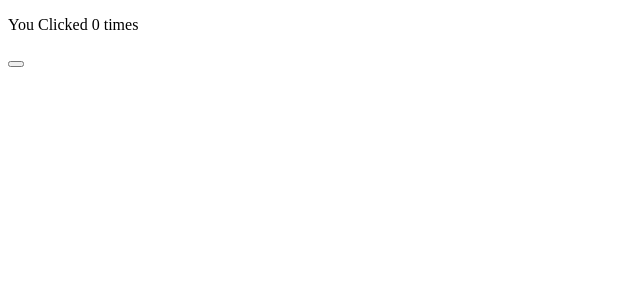
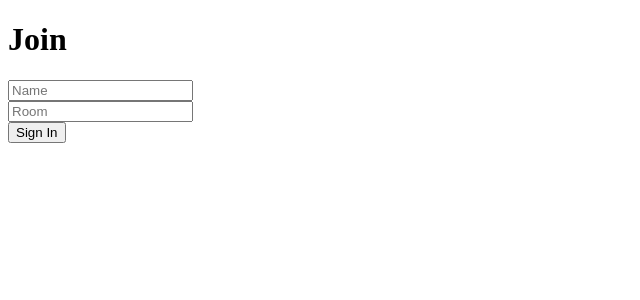
Before and after one commit to Sivajstme/ReactChatApplicationClient, a React (Create React App) app: page / in a window 1280 px wide. Shown: the top 300 px of the page, without its empty margins (0-640 px from the left). Built offline with nearby package versions, Linux system fonts and the light colour scheme.

Commit message:
Added rooms and users

```diff
--- a/src/App.js
+++ b/src/App.js
@@ -12,9 +12,10 @@ import Func from "./Components/Test/TestHooks";
 const App = () => {
     return(
     <Router>
-        <Route path='/' exact component={Func} />
+        <Route path='/' exact component={Join} />
         <Route path='/chat' component={Chat} />
     </Router>
+
     )
 };
 
--- a/src/Components/Chat/Chat.js
+++ b/src/Components/Chat/Chat.js
@@ -7,14 +7,17 @@ let socket;
 const Chat = ({ location }) => {
 
     const [name, setName] = useState('');
-    const [room, setRoom] = useState("");
+    const [room, setRoom] = useState('')
     const ENDPOINT = 'localhost:5000';
         useEffect(() => {
             const {name, room} = queryString.parse(location.search);
 
             socket = io(ENDPOINT);
-            console.log(socket);
-        })
+            setName(name);
+            setRoom(room);
+
+            socket.emit('join',{name, room});
+        },[ENDPOINT, location.search])
 
     return(
 
--- a/src/Components/Test/Test.js
+++ b/src/Components/Test/Test.js
@@ -1,4 +1,5 @@
 import React,{Component} from "react";
+import Func from './TestHooks';
 
 class Test extends Component {
 
@@ -16,7 +17,15 @@ class Test extends Component {
     ]
     }
     showEvent = () =>{
-        console.log('object')
+        console.log('object');
+        this.setState({
+            persons:[
+                {name:'marrrr',
+                age:123
+                },
+                {name:'dan',age:2123}
+
+                ]})
     }
 
     render(){
@@ -26,7 +35,9 @@ class Test extends Component {
             <div>
 
             <button onClick={this.showEvent}>ClickMe</button>
-
+                <div>{this.state.persons[0].name}</div>
+                <p click={this.showEvent}>Hello</p>
+                <Func />
             </div>
 
         )
--- a/src/Components/Test/TestHooks.js
+++ b/src/Components/Test/TestHooks.js
@@ -3,13 +3,33 @@ import React,{ useState } from "react";
 
 
 const Func = () =>{
-    const [count, setCount] = useState(0);
-    console.log(count, setCount);
+
+    const [personState , setPersonState] = useState({
+        person: [{
+                name : 'Matt',
+                age : 21
+            },
+            {
+                name : 'Harry',
+                age : 23
+            }
+        ],
+        otherSate : 'Some Other Value'
+    });
+
+    const TestFunc = (e) =>{
+        console.log(e);
+        setPersonState({
+            person : [{name : 'Just',age : 12}
+                    ,{name : 'Patty', age: 23}]
+                    })
+    };
 
     return(
         <div>
-            <p>You Clicked {count} times</p>
-            <button onClick={()=> setCount(count + 1)}></button>
+            <p>The Starting Name is  {personState.person[0].name}</p>
+            <button onClick={TestFunc}>Click</button>
+
         </div>
     );
 }
```
